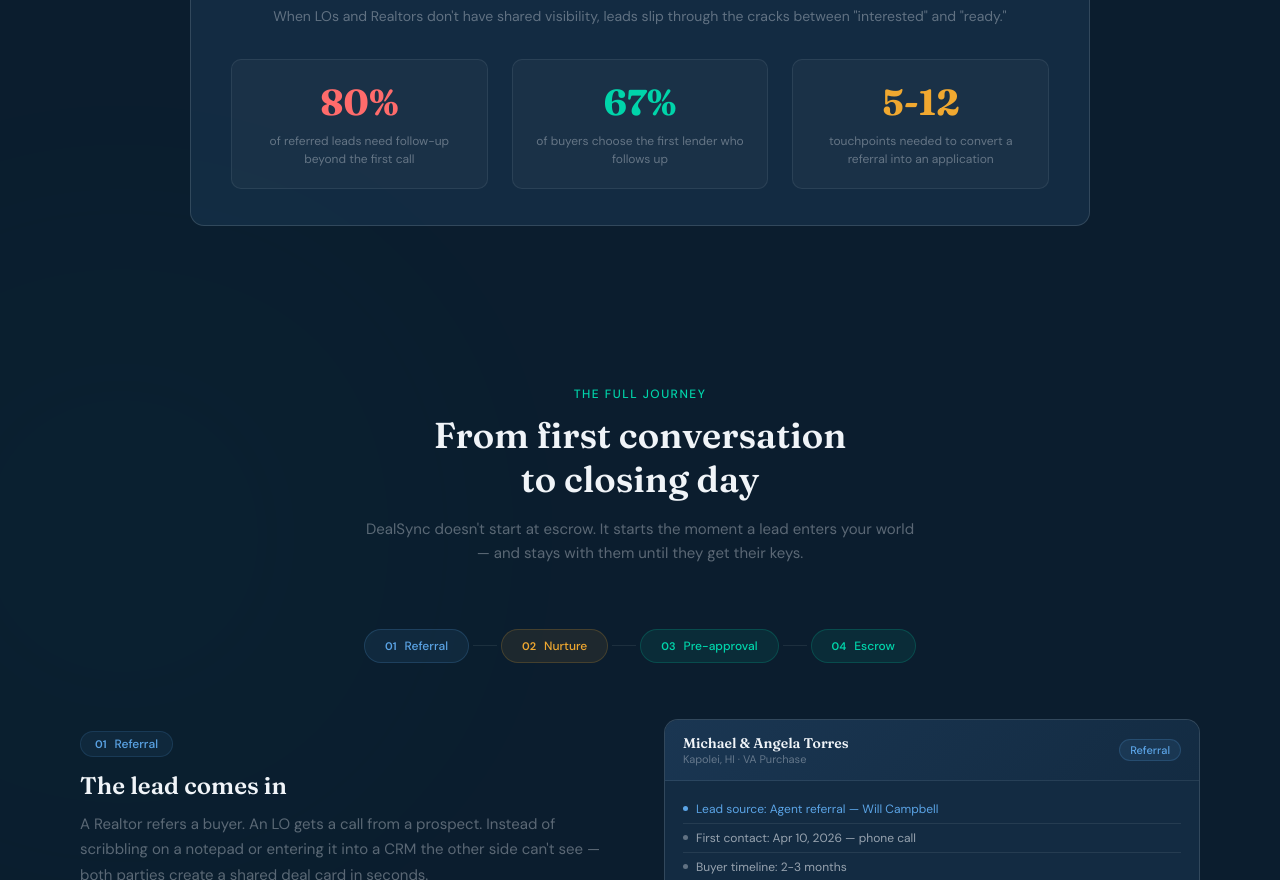
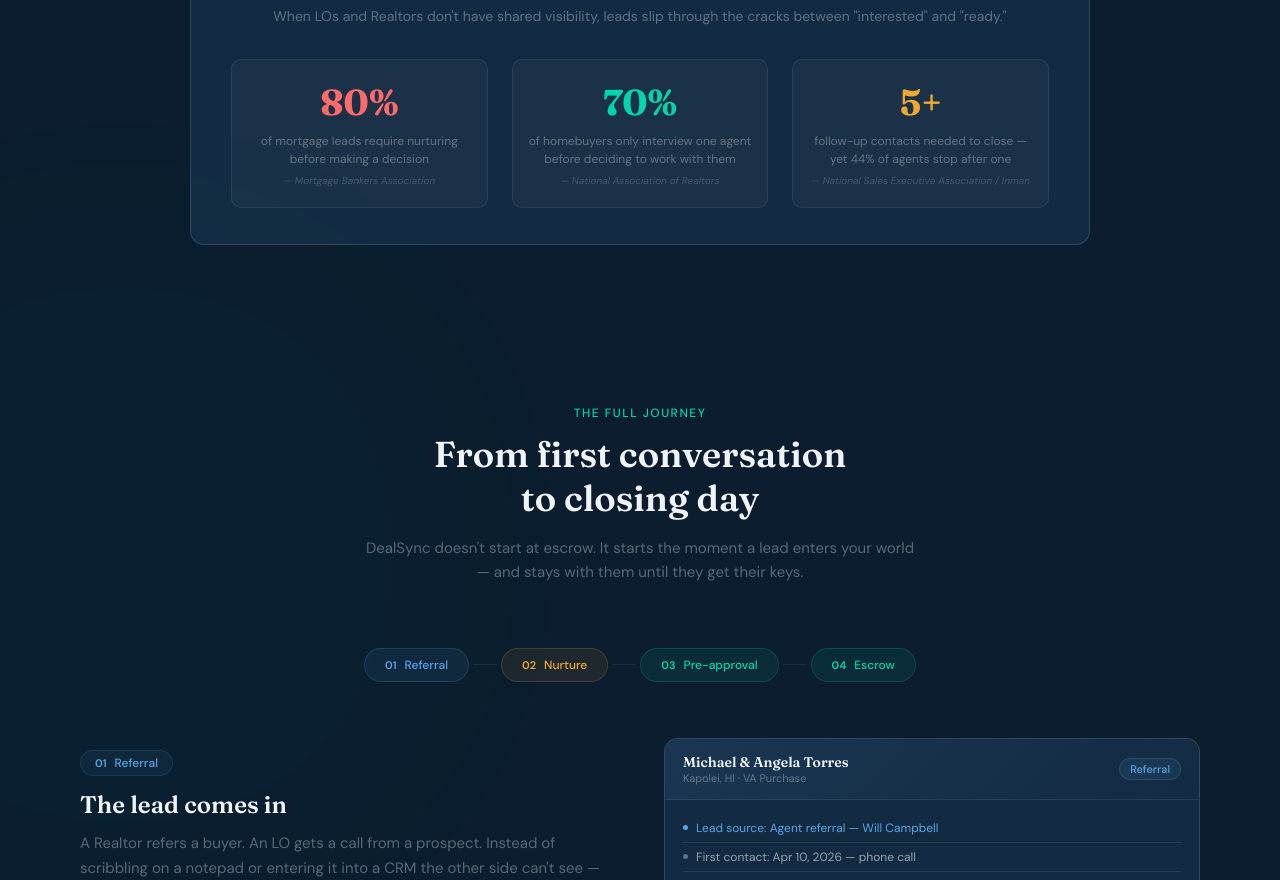
Before and after one commit to optionsaiagent/dealsync-landing, a React (Create React App) app: page / in a window 1280 px wide. Shown: the part 1700-2580 px from the top of the page. Built offline with nearby package versions, Linux system fonts and the light colour scheme.

Commit message:
Replace stats with sourced data - MBA, NAR, NSEA/Inman

```diff
--- a/src/App.jsx
+++ b/src/App.jsx
@@ -146,9 +146,9 @@ function PainPoints() {
 
 function ConversionImpact() {
   const stats = [
-    { value: "80%", label: "of referred leads need follow-up beyond the first call", color: T.coral },
-    { value: "67%", label: "of buyers choose the first lender who follows up", color: T.teal },
-    { value: "5-12", label: "touchpoints needed to convert a referral into an application", color: T.amber },
+    { value: "80%", label: "of mortgage leads require nurturing before making a decision", source: "Mortgage Bankers Association", color: T.coral },
+    { value: "70%", label: "of homebuyers only interview one agent before deciding to work with them", source: "National Association of Realtors", color: T.teal },
+    { value: "5+", label: "follow-up contacts needed to close — yet 44% of agents stop after one", source: "National Sales Executive Association / Inman", color: T.amber },
   ];
 
   return (
@@ -164,7 +164,8 @@ function ConversionImpact() {
               {stats.map((s, i) => (
                 <div key={i} style={{ flex: 1, textAlign: "center", padding: "20px 16px", borderRadius: 10, background: T.surface, border: `1px solid ${T.border}` }}>
                   <div style={{ fontSize: 36, fontWeight: 700, fontFamily: T.display, color: s.color, marginBottom: 8 }}>{s.value}</div>
-                  <div style={{ fontSize: 12, color: T.ghostDim, lineHeight: 1.5 }}>{s.label}</div>
+                  <div style={{ fontSize: 12, color: T.ghostDim, lineHeight: 1.5, marginBottom: 6 }}>{s.label}</div>
+                  <div style={{ fontSize: 10, color: T.ghostDim, opacity: 0.6, fontStyle: "italic" }}>— {s.source}</div>
                 </div>
               ))}
             </div>
```
